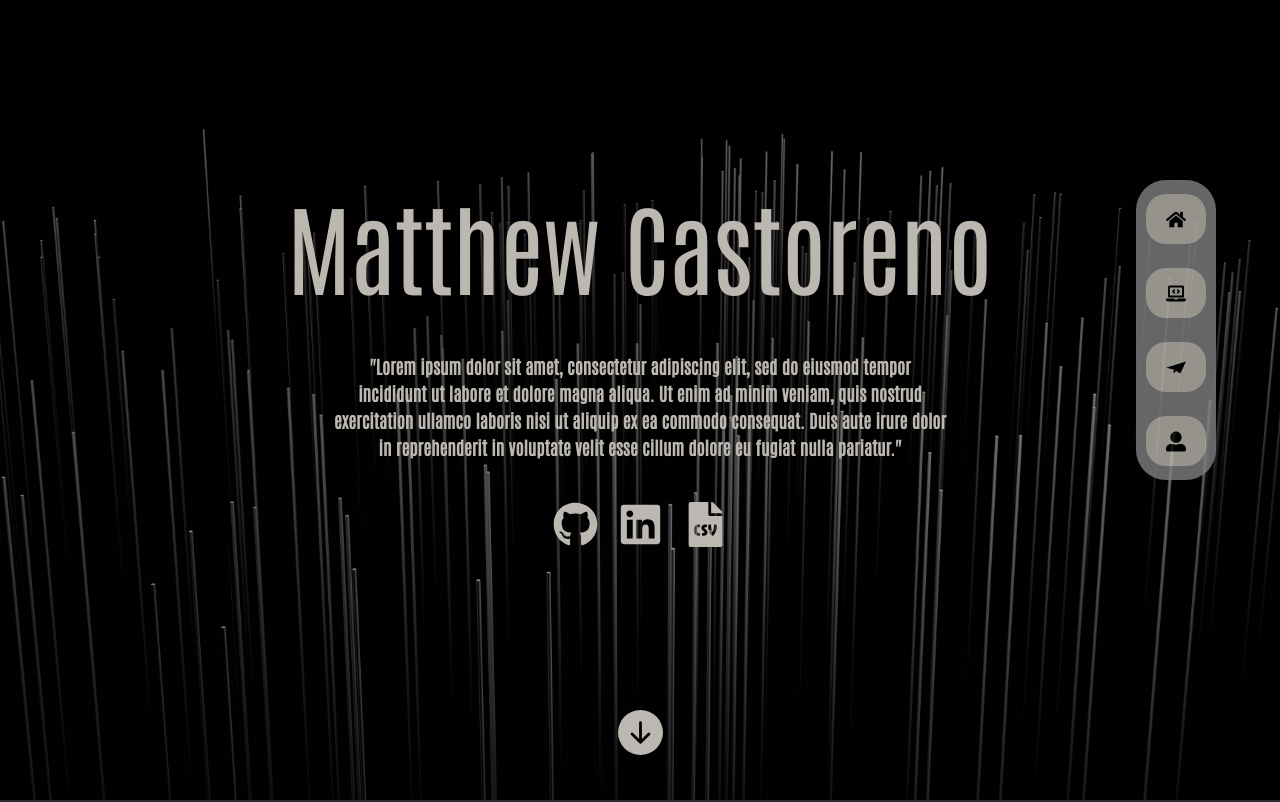
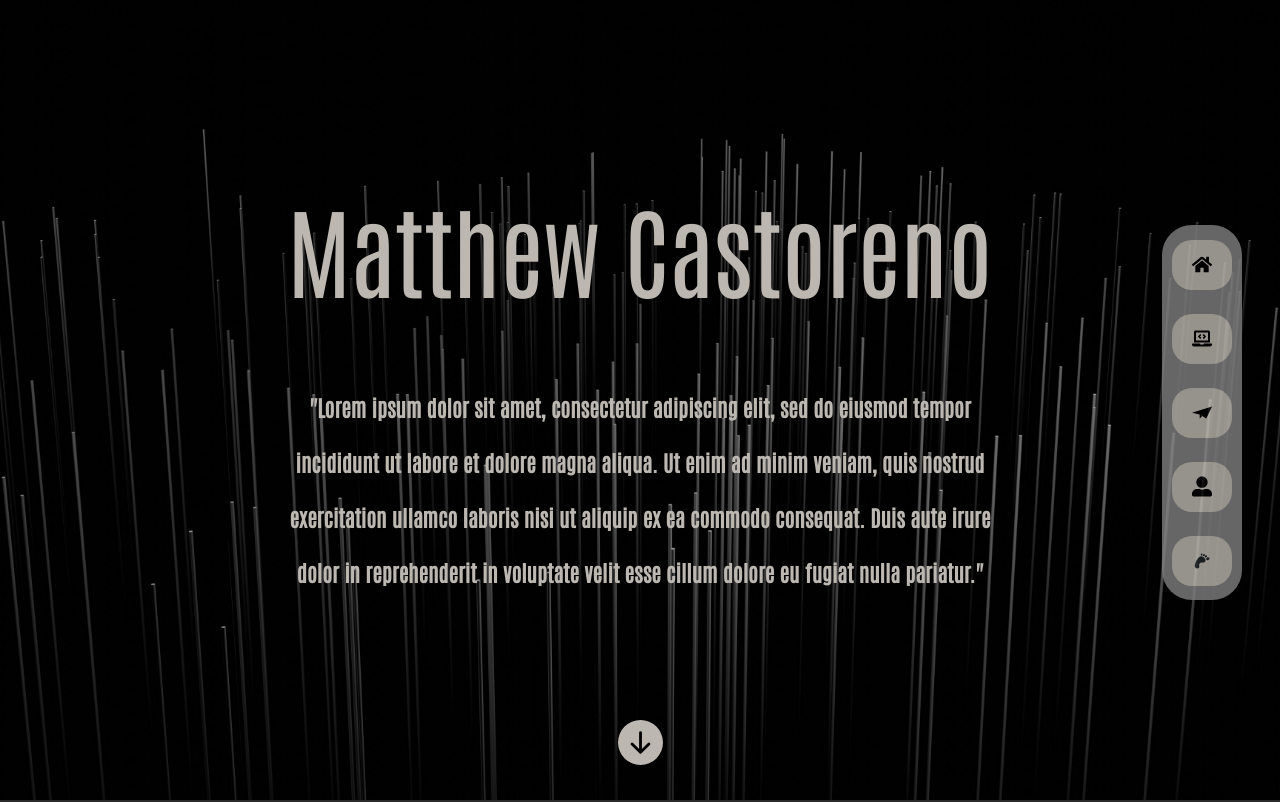
Before and after one commit to Castoreno05/React-Portfolio, a React (Create React App) app: page / in a window 1280 px wide. Shown: the top 802 px of the page. Built offline with nearby package versions, Linux system fonts and the light colour scheme.

Commit message:
Added a footer and moved the icons in the header to the footer. Then styled then header

```diff
--- a/src/App.js
+++ b/src/App.js
@@ -4,6 +4,7 @@ import About from "./components/About";
 import Skills from "./components/Skills";
 import Projects from "./components/Projects";
 import Contact from "./components/ContactForm";
+import Footer from "./components/Footer";
 // import Portfolio from "./components/Portfolio";
 // import Contact from "./components/Contact";
 import "./app.css";
@@ -19,6 +20,7 @@ function App() {
       <Skills/>
       <Projects/>
       <Contact />
+      <Footer/>
     </div>
   );
 }
--- a/src/components/ContactForm/contact.css
+++ b/src/components/ContactForm/contact.css
@@ -1,17 +1,11 @@
 .contactForm {
+  display: flex;
+  justify-content: center;
   height: 65vh;
-  position: relative;
-  bottom: 150px;
+  background-color: #070707;
 }
-
-
 .contactContainer {
-  height: 41.1vh;
   max-width: 400px;
-  width: 100%;
-  margin: 0 auto;
-  position: relative;
-  top: 100px;
 }
 
 #contact input[type="text"],
@@ -26,7 +20,8 @@
 #contact {
   background: #f9f9f9;
   padding: 25px;
-  margin: 150px 0;
+  position: relative;
+  top: 65px;
   box-shadow: 0 0 20px 0 rgba(0, 0, 0, 0.2), 0 5px 5px 0 rgba(0, 0, 0, 0.24);
 }
 
--- a/src/components/ContactForm/index.js
+++ b/src/components/ContactForm/index.js
@@ -37,7 +37,7 @@ export default function Contact() {
     <div className="contactForm">
       <div className="contactContainer">
         <div id="contact" action="" method="post">
-          <h3>Contact me</h3>
+          <h3>Contact Me</h3>
           <br></br>
           <input
             placeholder="Your name"
--- /dev/null
+++ b/src/components/Footer/footer.css
@@ -0,0 +1,23 @@
+.footer {
+    display: flex;
+    justify-content: center;
+    height: 550px;
+}
+.footerContainer {
+    display: flex;
+    justify-content: space-evenly;
+    flex-direction: column;
+}
+.ghPages {
+    text-align: center;
+    margin: 5px 5px;
+    height: 45px;
+}
+.footerNav p {
+    margin: 10px 10px;
+}
+.socialLinks {
+    display: flex;
+    justify-content: center;
+    color: #0d6efd;
+  }
--- /dev/null
+++ b/src/components/Footer/index.js
@@ -0,0 +1,57 @@
+import React from 'react'
+import "./footer.css";
+import { Nav, Navbar } from "react-bootstrap";
+import {
+  FaGithub,
+  FaLinkedin,
+  FaFileCsv,
+} from "react-icons/fa"
+import { Link } from "react-scroll";
+import jsPDF from "jspdf";
+import resume from "../../Images/Resume.PNG";
+
+export default function Footer() {
+
+  const pdfGenerate = () => {
+    var doc = new jsPDF("landscape", "px", "a4", "false");
+    doc.addImage(resume, "PNG", 65, 20, 500, 400);
+    doc.save("resume.pdf");
+    console.log("saved");
+  };
+
+  return (
+    <div className='footer' id='foot'>
+      <div className='footerContainer'>
+        <h1 className='ghPages'>Github Pages</h1>
+        <Navbar variant="none">
+          <Nav className='footerNav'>
+            <Link to="header" spy={true} smooth={true} duration={500}>
+              <p>Home</p></Link>
+            <Link to="about" spy={true} smooth={true} duration={500}>
+              <p>About</p></Link>
+            <Link to="skills" spy={true} smooth={true} duration={500}>
+              <p>Skills</p></Link>
+            <Link to="projects" spy={true} smooth={true} duration={500}>
+              <p>Projects</p></Link>
+            <Link to="message" spy={true} smooth={true} duration={500}>
+              <p>Contact</p></Link>
+          </Nav>
+        </Navbar>
+        <div className="socialLinks">
+          <a href="https://github.com/Castoreno05" target="_blank">
+            <FaGithub id="githubLink" />
+          </a>
+          <a
+            href="https://www.linkedin.com/in/matthew-castoreno-4973a923b/"
+            target="_blank"
+          >
+            <FaLinkedin id="linkedinLink" />
+          </a>
+          <a onClick={pdfGenerate}>
+            <FaFileCsv id="resumeLink" />
+          </a>
+        </div>
+      </div>
+    </div>
+  )
+}
--- a/src/components/Header/header.css
+++ b/src/components/Header/header.css
@@ -36,7 +36,7 @@ nav .navBtns {
   top: 20%;
   left: 7.5%;
   width: 85%;
-  height: 500px;
+  height: 550px;
   font-family: "Antonio", sans-serif;
   font-weight: 600;
 }
@@ -51,27 +51,26 @@ img {
   top: 5%;
 }
 .paragraphDiv {
-  width: 60%;
+  display: flex;
+  height: 310px;
+  width: 70%;
   margin: auto;
   position: relative;
   top: 10%;
   padding: 15px 20px;
 }
+.paragraphDiv p {
+  display: flex;
+  align-items: center;
+}
 .intro p {
+  line-height: 2.5;
   text-align: center;
-  font-size: 18px;
-  font-weight: 600;
+  font-size: 22px;
   flex-wrap: wrap;
   color: #bcb8b1;
 }
-.socialLinks {
-  display: flex;
-  justify-content: center;
-  position: relative;
-  padding-bottom: 10px;
-  top: 10%;
-  color: #bcb8b1;
-}
+
 #githubLink,
 #resumeLink,
 #linkedinLink {
@@ -91,7 +90,7 @@ img {
   flex-direction: column;
   align-items: center;
   position: relative;
-  top: 25%;
+  top: 20%;
 }
 .arrowDown {
   color: #bcb8b1;
--- a/src/components/Header/index.js
+++ b/src/components/Header/index.js
@@ -2,38 +2,27 @@ import React from "react";
 import { Nav, Navbar, Button } from "react-bootstrap";
 import { Link } from "react-scroll";
 import {
-  FaGithub,
-  FaLinkedin,
-  FaFileCsv,
   FaHome,
   FaUserAlt,
 } from "react-icons/fa";
+import { GiFootprint } from "react-icons/gi";
 import { BsArrowDownCircleFill } from "react-icons/bs";
 import { SiMinutemailer } from "react-icons/si";
 import { FaLaptopCode } from "react-icons/fa";
-import jsPDF from "jspdf";
-import resume from "../../Images/Resume.PNG";
 import "./header.css";
 
 export default function Header() {
-  const pdfGenerate = () => {
-    var doc = new jsPDF("landscape", "px", "a4", "false");
-    doc.addImage(resume, "PNG", 65, 20, 500, 400);
-    doc.save("resume.pdf");
-    console.log("saved");
-  };
-
   return (
     <div className="header" id="header">
       <Navbar
         variant="dark"
         style={{
           position: "fixed",
-          bottom: "40%",
-          right: "5%",
+          bottom: "25%",
+          right: "3%",
           background: "gray",
           borderRadius: "30px",
-          height: "300px",
+          height: "375px",
           width: "80px",
           opacity: ".8"
         }}
@@ -64,7 +53,7 @@ export default function Header() {
           <Link
             to="projects"
             spy={true}
-            offset={-80}
+            offset={-95}
             smooth={true}
             duration={500}
           >
@@ -73,7 +62,7 @@ export default function Header() {
             </Button>
           </Link>
           <br></br>
-          <Link to="contact" spy={true} smooth={true} duration={500}>
+          <Link to="contact" spy={true} offset={-175} smooth={true} duration={500}>
             <Button variant="none" className="navBtns">
               <SiMinutemailer id="mail" />
             </Button>
@@ -83,6 +72,12 @@ export default function Header() {
             <Button variant="none" className="navBtns">
               <FaUserAlt id="user" />
             </Button>
+          </Link>
+          <br></br>
+          <Link to="footer" spy={true} smooth={true} duration={500}>
+          <Button variant="none" className="navBtns">
+            <GiFootprint id="foot"/>
+          </Button>
           </Link>
         </Nav>
       </Navbar>
@@ -98,20 +93,6 @@ export default function Header() {
             pariatur."
           </p>
         </div>
-        <div className="socialLinks">
-          <a href="https://github.com/Castoreno05" target="_blank">
-            <FaGithub id="githubLink" />
-          </a>
-          <a
-            href="https://www.linkedin.com/in/matthew-castoreno-4973a923b/"
-            target="_blank"
-          >
-            <FaLinkedin id="linkedinLink" />
-          </a>
-          <a onClick={pdfGenerate}>
-            <FaFileCsv id="resumeLink" />
-          </a>
-        </div>
       </section>
       <div className="arrowDown">
         <Link to="about" spy={true} smooth={true} duration={500}>
```
